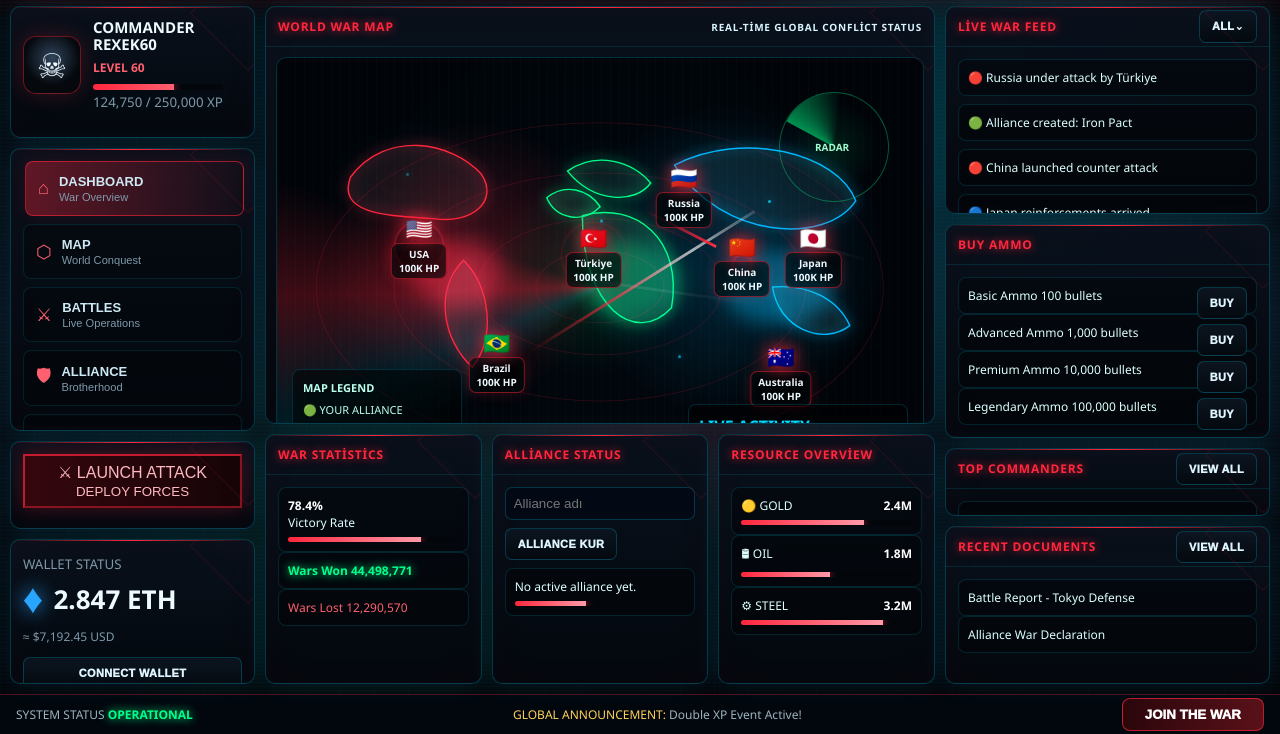
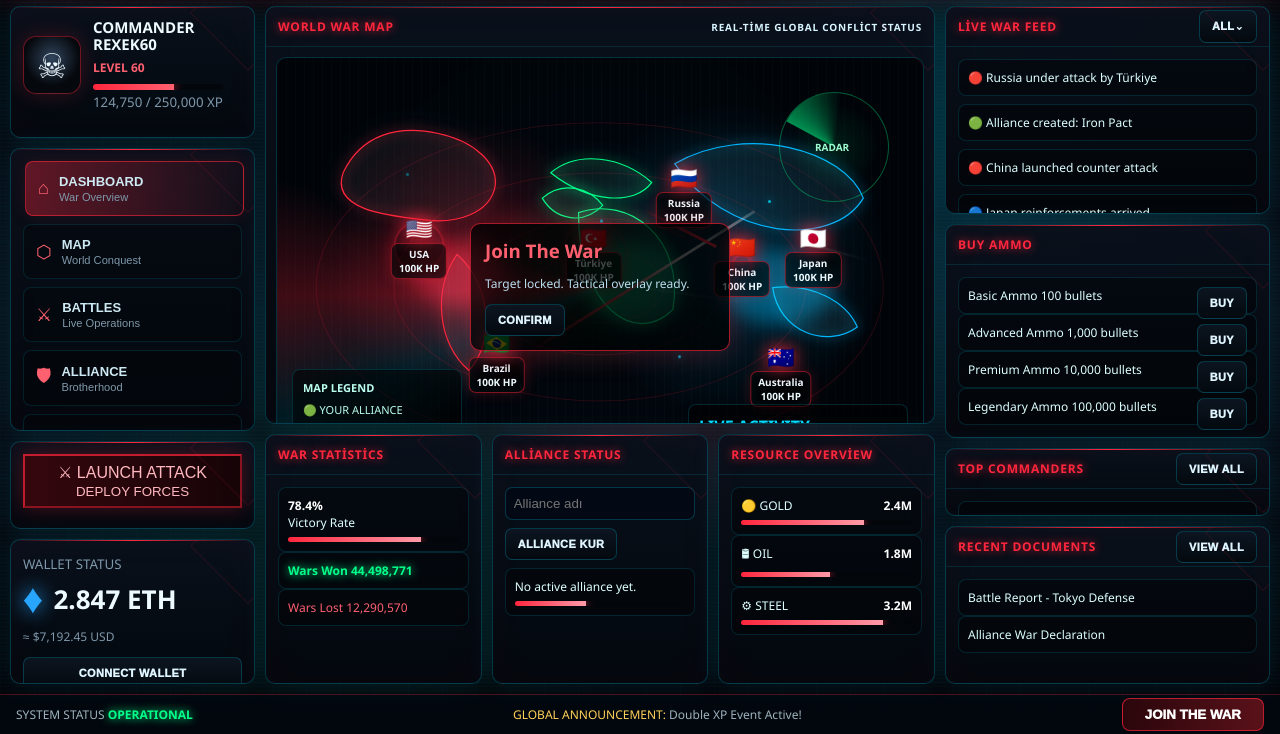
Before and after one commit to rexek60/abswar-vercel-site, a website: page index.html in a window 1280 px wide. Both pictures are taken after a click on the button "JOIN THE WAR". Shown: the part 66-800 px from the top of the page. Drawn offline with Linux system fonts and the light colour scheme.

Commit message:
Add files via upload

```diff
--- a/index.html
+++ b/index.html
@@ -3,7 +3,7 @@
 <head>
 <meta charset="utf-8">
 <meta name="viewport" content="width=1440, initial-scale=1">
-<title>ABSWAR UI V6</title>
+<title>ABSWAR UI V7</title>
 <style>
 :root{--bg:#020408;--panel:#07111c;--red:#ff263d;--red2:#ff6070;--cyan:#00d9ff;--blue:#1d8cff;--green:#00ff8a;--yellow:#ffd15a;--text:#edfaff;--muted:#7e98aa;--line:rgba(0,217,255,.22)}
 *{box-sizing:border-box}
@@ -32,7 +32,7 @@ body:after{content:"";position:fixed;inset:0;pointer-events:none;background:repe
 .walletPanel{height:145px}.walletBig{display:flex;align-items:center;gap:12px;font-size:26px;font-weight:1000}.diamond{color:#28a6ff;filter:drop-shadow(0 0 10px #28a6ff);font-size:36px}.usd{color:var(--muted);font-size:12px;margin-top:5px}
 .mapPanel{flex:1;min-height:0}.map{position:relative;height:calc(100% - 52px);min-height:460px;margin:10px;border-radius:10px;border:1px solid rgba(0,217,255,.20);overflow:hidden;background:radial-gradient(circle at 48% 48%,rgba(0,255,138,.12),transparent 24%),radial-gradient(circle at 30% 44%,rgba(255,38,61,.25),transparent 27%),radial-gradient(circle at 70% 44%,rgba(0,183,255,.20),transparent 30%),#01060c}
 .map:before{content:"";position:absolute;inset:-20%;background:conic-gradient(from 0deg,transparent 0 270deg,rgba(0,217,255,.13),rgba(255,38,61,.31),transparent 332deg);animation:sweep 9s linear infinite}@keyframes sweep{to{transform:rotate(360deg)}}.map:after{content:"";position:absolute;inset:0;background:radial-gradient(circle at center,transparent 0 36%,rgba(0,0,0,.20) 70%),repeating-linear-gradient(90deg,rgba(255,255,255,.02) 0 1px,transparent 1px 9px);pointer-events:none}
-.world-svg{position:absolute;inset:4%;z-index:2;filter:drop-shadow(0 0 15px rgba(0,217,255,.22))}.world-svg path{fill:rgba(255,255,255,.04);stroke-width:1.4;stroke-linejoin:round;vector-effect:non-scaling-stroke}.redzone{stroke:#ff263d;filter:drop-shadow(0 0 10px #ff263d)}.greenzone{stroke:#00ff8a;filter:drop-shadow(0 0 10px #00ff8a)}.bluezone{stroke:#00b7ff;filter:drop-shadow(0 0 10px #00b7ff)}
+.world-svg{position:absolute;inset:3.2%;z-index:2;filter:drop-shadow(0 0 15px rgba(0,217,255,.22))}.world-svg path{fill:rgba(255,255,255,.035);stroke-width:1.2;stroke-linejoin:round;vector-effect:non-scaling-stroke}.redzone{stroke:#ff263d;filter:drop-shadow(0 0 10px #ff263d)}.greenzone{stroke:#00ff8a;filter:drop-shadow(0 0 10px #00ff8a)}.bluezone{stroke:#00b7ff;filter:drop-shadow(0 0 10px #00b7ff)}
 .heat{position:absolute;border-radius:50%;z-index:3;filter:blur(10px);opacity:.75;mix-blend-mode:screen}.h1{left:21%;top:39%;width:90px;height:70px;background:rgba(255,38,61,.55)}.h2{left:47%;top:40%;width:100px;height:80px;background:rgba(0,255,138,.45)}.h3{left:69%;top:42%;width:110px;height:75px;background:rgba(0,183,255,.50)}
 .ring{position:absolute;left:50%;top:50%;transform:translate(-50%,-50%);border:1px solid rgba(255,38,61,.15);border-radius:50%;z-index:1}.r1{width:88%;height:72%}.r2{width:64%;height:50%}.r3{width:38%;height:30%}.r4{width:20%;height:16%}
 .node{position:absolute;z-index:5;transform:translate(-50%,-50%);text-align:center;cursor:pointer}.node .flag{font-size:22px;filter:drop-shadow(0 0 9px var(--red))}.node .label{background:rgba(0,0,0,.67);border:1px solid rgba(255,38,61,.50);border-radius:7px;padding:3px 7px;font-size:10px;font-weight:1000;white-space:nowrap;box-shadow:0 0 14px rgba(255,38,61,.20), inset 0 0 12px rgba(0,217,255,.06)}.node:hover{filter:brightness(1.4)}
@@ -40,6 +40,7 @@ body:after{content:"";position:fixed;inset:0;pointer-events:none;background:repe
 .pulse{position:absolute;width:28px;height:28px;border:1px solid var(--red);border-radius:50%;z-index:4;animation:radar 2.2s infinite;box-shadow:0 0 14px var(--red)}@keyframes radar{from{transform:translate(-50%,-50%) scale(.2);opacity:1}to{transform:translate(-50%,-50%) scale(2.7);opacity:0}}
 .particle{position:absolute;width:3px;height:3px;border-radius:50%;background:rgba(0,217,255,.8);box-shadow:0 0 10px var(--cyan);z-index:6;animation:float 6s infinite ease-in-out}.p1{left:20%;top:28%}.p2{left:50%;top:36%;animation-delay:1s}.p3{left:76%;top:31%;animation-delay:2s}.p4{left:62%;top:66%;animation-delay:3s}@keyframes float{50%{transform:translateY(-18px);opacity:.35}}
 .radar-sweep{position:absolute;right:34px;top:34px;width:110px;height:110px;border-radius:50%;border:1px solid rgba(0,255,138,.35);z-index:8;background:radial-gradient(circle,rgba(0,255,138,.10),transparent 60%);overflow:hidden}.radar-sweep:before{content:"";position:absolute;inset:0;background:conic-gradient(from 0deg,rgba(0,255,138,.55),transparent 70deg,transparent 360deg);animation:sweep 2.8s linear infinite}.radar-sweep:after{content:"RADAR";position:absolute;left:35px;top:47px;font-size:10px;color:#9fffd1;font-weight:1000}
+.deploy-modal{position:absolute;left:50%;top:50%;transform:translate(-50%,-50%) scale(.95);width:260px;background:rgba(0,0,0,.72);border:1px solid rgba(255,38,61,.65);border-radius:10px;padding:14px;z-index:12;box-shadow:0 0 30px rgba(255,38,61,.28);opacity:0;pointer-events:none;transition:.2s}.deploy-modal.show{opacity:1;transform:translate(-50%,-50%) scale(1);pointer-events:auto}.deploy-modal h3{margin:0 0 10px;color:var(--red2)}
 .legend{position:absolute;left:15px;bottom:15px;z-index:8;width:170px;background:rgba(0,0,0,.52);border:1px solid rgba(0,217,255,.17);border-radius:8px;padding:10px;color:#bfe;font-size:11px}.legend p{margin:7px 0}.liveBox{position:absolute;right:15px;bottom:15px;width:220px;z-index:8;background:rgba(0,0,0,.55);border:1px solid rgba(0,217,255,.17);border-radius:8px;padding:10px}
 .ticker{position:absolute;left:220px;right:250px;bottom:16px;z-index:9;height:24px;overflow:hidden;color:#ffd15a;font-size:11px;text-transform:uppercase;letter-spacing:.5px}.ticker span{position:absolute;white-space:nowrap;animation:ticker 12s linear infinite}@keyframes ticker{from{left:100%}to{left:-120%}}
 .stats{display:grid;grid-template-columns:repeat(3,1fr);gap:10px;margin:0 10px 10px}.stat{background:rgba(0,0,0,.34);border:1px solid rgba(0,217,255,.14);border-radius:8px;padding:10px}.stat b{display:block;font-size:20px}.stat small{color:var(--muted);font-size:11px}
@@ -50,43 +51,48 @@ body:after{content:"";position:fixed;inset:0;pointer-events:none;background:repe
 </head>
 <body>
 <div class="app">
-<header class="topbar"><div><div class="logo">ABSWAR</div><small>GLOBAL WAR MMO</small></div><nav class="nav"><button class="active">Dashboard</button><button>Map</button><button>Countries</button><button>Alliances</button><button>Stats</button><button>Market</button><button>Ranking</button></nav><div class="topright"><button class="docs">?</button><div class="eth">0.045 ETH</div><button class="btn wallet">CONNECT WALLET</button></div></header>
+<header class="topbar"><div><div class="logo">ABSWAR</div><small>GLOBAL WAR MMO</small></div><nav class="nav"><button class="active">Dashboard</button><button>Map</button><button>Countries</button><button>Alliances</button><button>Stats</button><button>Market</button><button>Ranking</button></nav><div class="topright"><button class="docs">?</button><div class="eth">0.045 ETH</div><button class="btn wallet" onclick="openDeploy('Wallet')">CONNECT WALLET</button></div></header>
 <main class="main">
 <aside class="col">
 <section class="panel profile"><div class="body"><div class="avatarrow"><div class="avatar">☠</div><div><div class="name">COMMANDER<br>REXEK60</div><div class="level">LEVEL 60</div><div class="xp"><div></div></div><small style="color:var(--muted)">124,750 / 250,000 XP</small></div></div></div></section>
 <section class="panel menu"><div class="body"><button class="menuBtn active"><i>⌂</i><div><b>DASHBOARD</b><small>War Overview</small></div></button><button class="menuBtn"><i>⬡</i><div><b>MAP</b><small>World Conquest</small></div></button><button class="menuBtn"><i>⚔</i><div><b>BATTLES</b><small>Live Operations</small></div></button><button class="menuBtn"><i>🛡</i><div><b>ALLIANCE</b><small>Brotherhood</small></div></button><button class="menuBtn"><i>▣</i><div><b>MARKET</b><small>War Economy</small></div></button><button class="menuBtn"><i>♜</i><div><b>LEADERBOARD</b><small>Top Commanders</small></div></button><button class="menuBtn"><i>▤</i><div><b>DOCUMENTS</b><small>War Archives</small></div></button></div></section>
-<section class="panel launch"><div class="body"><button>⚔ LAUNCH ATTACK<br><small>DEPLOY FORCES</small></button></div></section>
-<section class="panel walletPanel"><div class="body"><small style="color:var(--muted)">WALLET STATUS</small><div class="walletBig"><span class="diamond">♦</span><span>2.847 ETH</span></div><div class="usd">≈ $7,192.45 USD</div><button class="btn" style="width:100%;margin-top:12px">CONNECT WALLET</button></div></section>
+<section class="panel launch"><div class="body"><button onclick="openDeploy('Launch Attack')">⚔ LAUNCH ATTACK<br><small>DEPLOY FORCES</small></button></div></section>
+<section class="panel walletPanel"><div class="body"><small style="color:var(--muted)">WALLET STATUS</small><div class="walletBig"><span class="diamond">♦</span><span>2.847 ETH</span></div><div class="usd">≈ $7,192.45 USD</div><button class="btn" style="width:100%;margin-top:12px" onclick="openDeploy('Wallet')">CONNECT WALLET</button></div></section>
 </aside>
 <section class="col">
 <section class="panel mapPanel"><div class="head"><span>World War Map</span><small>Real-time global conflict status</small></div><div class="map">
 <div class="ring r1"></div><div class="ring r2"></div><div class="ring r3"></div><div class="ring r4"></div>
 <div class="heat h1"></div><div class="heat h2"></div><div class="heat h3"></div><div class="particle p1"></div><div class="particle p2"></div><div class="particle p3"></div><div class="particle p4"></div>
 <svg class="world-svg" viewBox="0 0 1000 520" preserveAspectRatio="none">
-<path class="redzone" d="M80,170 C140,90 250,110 300,165 C330,210 285,250 220,240 C150,235 55,235 80,170Z"/>
-<path class="redzone" d="M270,310 C315,355 325,440 285,490 C235,445 220,360 270,310Z"/>
-<path class="greenzone" d="M445,160 C495,125 555,145 585,180 C560,215 490,215 445,160Z"/>
-<path class="greenzone" d="M470,235 C560,210 640,275 620,390 C560,455 470,390 470,235Z"/>
-<path class="bluezone" d="M625,150 C740,90 900,130 930,210 C880,285 705,275 625,150Z"/>
-<path class="bluezone" d="M790,355 C850,350 900,375 920,420 C875,455 800,425 790,355Z"/>
-<path class="greenzone" d="M410,205 C440,180 480,190 500,220 C470,250 425,240 410,205Z"/>
+<path class="redzone" d="M75,164 C105,102 165,85 232,100 C290,112 335,150 325,192 C315,230 266,250 210,243 C147,236 52,226 75,164Z"/>
+<path class="redzone" d="M263,300 C318,348 328,442 283,492 C232,450 221,360 263,300Z"/>
+<path class="greenzone" d="M418,165 C462,128 535,137 585,181 C558,219 482,216 418,165Z"/>
+<path class="greenzone" d="M464,231 C548,202 640,274 620,391 C559,454 462,386 464,231Z"/>
+<path class="bluezone" d="M623,150 C742,82 905,128 935,207 C884,291 707,276 623,150Z"/>
+<path class="bluezone" d="M785,355 C850,347 907,378 925,420 C875,457 795,428 785,355Z"/>
+<path class="greenzone" d="M404,207 C437,177 482,190 504,219 C470,254 424,241 404,207Z"/>
 </svg>
 <div class="route" style="left:22%;top:43%;width:340px;transform:rotate(8deg)"></div><div class="route" style="left:39%;top:64%;width:290px;transform:rotate(-32deg);animation-delay:.7s"></div><div class="route" style="left:57%;top:33%;width:220px;transform:rotate(27deg);animation-delay:1.2s"></div><div class="route" style="left:49%;top:43%;width:190px;transform:rotate(-8deg);animation-delay:1.7s"></div><div class="route" style="left:68%;top:35%;width:160px;transform:rotate(15deg);animation-delay:2.1s"></div>
 <div class="pulse" style="left:49%;top:43%"></div><div class="pulse" style="left:22%;top:41%;animation-delay:.5s"></div><div class="pulse" style="left:72%;top:45%;animation-delay:1s"></div>
-<div class="node" style="left:49%;top:43%"><div class="flag">🇹🇷</div><div class="label">Türkiye<br>100K HP</div></div><div class="node" style="left:22%;top:41%"><div class="flag">🇺🇸</div><div class="label">USA<br>100K HP</div></div><div class="node" style="left:63%;top:30%"><div class="flag">🇷🇺</div><div class="label">Russia<br>100K HP</div></div><div class="node" style="left:72%;top:45%"><div class="flag">🇨🇳</div><div class="label">China<br>100K HP</div></div><div class="node" style="left:83%;top:43%"><div class="flag">🇯🇵</div><div class="label">Japan<br>100K HP</div></div><div class="node" style="left:34%;top:66%"><div class="flag">🇧🇷</div><div class="label">Brazil<br>100K HP</div></div><div class="node" style="left:78%;top:69%"><div class="flag">🇦🇺</div><div class="label">Australia<br>100K HP</div></div>
+<div class="node" style="left:49%;top:43%" onclick="openDeploy('Türkiye Command')"><div class="flag">🇹🇷</div><div class="label">Türkiye<br>100K HP</div></div><div class="node" style="left:22%;top:41%" onclick="openDeploy('USA Target')"><div class="flag">🇺🇸</div><div class="label">USA<br>100K HP</div></div><div class="node" style="left:63%;top:30%" onclick="openDeploy('Russia Target')"><div class="flag">🇷🇺</div><div class="label">Russia<br>100K HP</div></div><div class="node" style="left:72%;top:45%" onclick="openDeploy('China Target')"><div class="flag">🇨🇳</div><div class="label">China<br>100K HP</div></div><div class="node" style="left:83%;top:43%" onclick="openDeploy('Japan Target')"><div class="flag">🇯🇵</div><div class="label">Japan<br>100K HP</div></div><div class="node" style="left:34%;top:66%" onclick="openDeploy('Brazil Target')"><div class="flag">🇧🇷</div><div class="label">Brazil<br>100K HP</div></div><div class="node" style="left:78%;top:69%" onclick="openDeploy('Australia Target')"><div class="flag">🇦🇺</div><div class="label">Australia<br>100K HP</div></div>
 <div class="radar-sweep"></div><div class="ticker"><span>GLOBAL ALERT: TURKEY LAUNCHED MASSIVE OFFENSIVE • RUSSIA UNDER ATTACK • ALLIANCE NETWORK SYNCHRONIZED</span></div>
 <div class="legend"><b>MAP LEGEND</b><p>🟢 YOUR ALLIANCE</p><p>🔵 ALLY TERRITORY</p><p>🔴 ENEMY TERRITORY</p><p>🟡 CONTESTED ZONE</p></div><div class="liveBox"><b style="color:var(--cyan)">LIVE ACTIVITY</b><div style="font-size:11px;color:#bdf;margin-top:8px">🔴 TR → RU<br>🔴 US → CN<br>🟢 Alliance formed</div></div>
+<div class="deploy-modal" id="deploy"><h3 id="deployTitle">Deployment</h3><p style="font-size:12px;color:#bde">Target locked. Tactical overlay ready.</p><button class="btn" onclick="closeDeploy()">CONFIRM</button></div>
 </div><div class="stats"><div class="stat"><b>124K</b><small>Total Players</small></div><div class="stat"><b>1.2M</b><small>Total Battles</small></div><div class="stat"><b>78.4%</b><small>Victory Rate</small></div></div></section>
 <section class="bottom"><div class="panel"><div class="head"><span>War Statistics</span></div><div class="body"><div class="item"><b>78.4%</b><br>Victory Rate<div class="bar"><div class="fill" style="width:78%"></div></div></div><div class="item green">Wars Won 44,498,771</div><div class="item" style="color:var(--red2)">Wars Lost 12,290,570</div></div></div><div class="panel"><div class="head"><span>Alliance Status</span></div><div class="body"><input class="input" placeholder="Alliance adı"><button class="btn">ALLIANCE KUR</button><div class="item" style="margin-top:8px">No active alliance yet.<div class="bar"><div class="fill" style="width:42%"></div></div></div></div></div><div class="panel"><div class="head"><span>Resource Overview</span></div><div class="body"><div class="item">🟡 GOLD <b style="float:right">2.4M</b><div class="bar"><div class="fill" style="width:72%"></div></div></div><div class="item">🛢 OIL <b style="float:right">1.8M</b><div class="bar"><div class="fill" style="width:52%"></div></div></div><div class="item">⚙ STEEL <b style="float:right">3.2M</b><div class="bar"><div class="fill" style="width:83%"></div></div></div></div></div></section>
 </section>
 <aside class="col">
 <section class="panel feed"><div class="head"><span>Live War Feed</span><button class="btn">ALL⌄</button></div><div class="body"><div class="list"><div class="item">🔴 Russia under attack by Türkiye</div><div class="item">🟢 Alliance created: Iron Pact</div><div class="item">🔴 China launched counter attack</div><div class="item">🔵 Japan reinforcements arrived</div></div></div></section>
-<section class="panel market"><div class="head"><span>Buy Ammo</span></div><div class="body"><div class="pack">Basic Ammo 100 bullets <button class="btn" style="float:right">BUY</button></div><div class="pack">Advanced Ammo 1,000 bullets <button class="btn" style="float:right">BUY</button></div><div class="pack">Premium Ammo 10,000 bullets <button class="btn" style="float:right">BUY</button></div><div class="pack">Legendary Ammo 100,000 bullets <button class="btn" style="float:right">BUY</button></div></div></section>
+<section class="panel market"><div class="head"><span>Buy Ammo</span></div><div class="body"><div class="pack">Basic Ammo 100 bullets <button class="btn" style="float:right" onclick="openDeploy('Basic Ammo')">BUY</button></div><div class="pack">Advanced Ammo 1,000 bullets <button class="btn" style="float:right" onclick="openDeploy('Advanced Ammo')">BUY</button></div><div class="pack">Premium Ammo 10,000 bullets <button class="btn" style="float:right" onclick="openDeploy('Premium Ammo')">BUY</button></div><div class="pack">Legendary Ammo 100,000 bullets <button class="btn" style="float:right" onclick="openDeploy('Legendary Ammo')">BUY</button></div></div></section>
 <section class="panel leader"><div class="head"><span>Top Commanders</span><button class="btn">VIEW ALL</button></div><div class="body"><div class="list"><div class="item">#1 REXEK60 — 2.847M<div class="bar"><div class="fill" style="width:98%"></div></div></div><div class="item">#2 ShadowMaster — 2.341M<div class="bar"><div class="fill" style="width:82%"></div></div></div><div class="item">#3 WarMachine — 1.892M<div class="bar"><div class="fill" style="width:67%"></div></div></div><div class="item">#4 NightHawk — 1.567M<div class="bar"><div class="fill" style="width:51%"></div></div></div></div></div></section>
 <section class="panel docsPanel"><div class="head"><span>Recent Documents</span><button class="btn">VIEW ALL</button></div><div class="body"><div class="item">Battle Report - Tokyo Defense</div><div class="item">Alliance War Declaration</div></div></section>
 </aside>
 </main>
-<footer class="footer"><div>SYSTEM STATUS <span class="green">OPERATIONAL</span></div><div><span class="announce">GLOBAL ANNOUNCEMENT:</span> Double XP Event Active!</div><button class="join">JOIN THE WAR</button></footer>
+<footer class="footer"><div>SYSTEM STATUS <span class="green">OPERATIONAL</span></div><div><span class="announce">GLOBAL ANNOUNCEMENT:</span> Double XP Event Active!</div><button class="join" onclick="openDeploy('Join The War')">JOIN THE WAR</button></footer>
 </div>
+<script>
+function openDeploy(title){document.getElementById('deployTitle').textContent=title;document.getElementById('deploy').classList.add('show')}
+function closeDeploy(){document.getElementById('deploy').classList.remove('show')}
+</script>
 </body>
 </html>
--- a/package.json
+++ b/package.json
@@ -1 +1 @@
-{"name":"abswar-ui-v6-premium-final","version":"6.0.0","scripts":{"start":"vite --host 0.0.0.0","dev":"vite --host 0.0.0.0","build":"vite build"},"dependencies":{"vite":"^5.4.11"}}
+{"name":"abswar-ui-v7-real-game-experience","version":"7.0.0","scripts":{"start":"vite --host 0.0.0.0","dev":"vite --host 0.0.0.0","build":"vite build"},"dependencies":{"vite":"^5.4.11"}}
```
